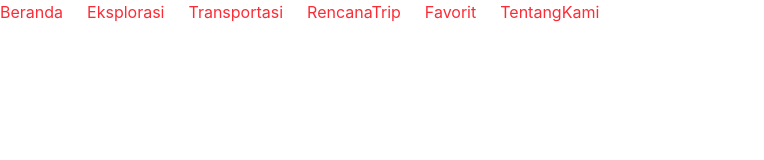
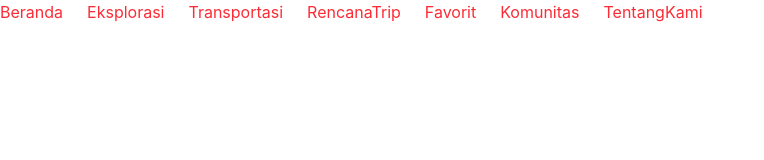
Before and after one commit to ahmadwafii11/lokantara, a React (Vite) app in the folder frontend/: page / in a window 1280 px wide. Shown: the top 160 px of the page, without its empty margins (0-764 px from the left). Built offline with nearby package versions, Linux system fonts and the light colour scheme.

Commit message:
feat: add community in navbar

```diff
--- a/frontend/src/components/Navbar.tsx
+++ b/frontend/src/components/Navbar.tsx
@@ -38,6 +38,12 @@ function Navbar() {
                         </NavLink>
                     </li>
                     <li>
+                        <NavLink to="/komunitas"
+                        >
+                            <span className="hover: text-red-500">Komunitas</span>
+                        </NavLink>
+                    </li>
+                    <li>
                         <NavLink to="/tentangkami"
                         >
                             <span className="hover: text-red-500">TentangKami</span>
```
